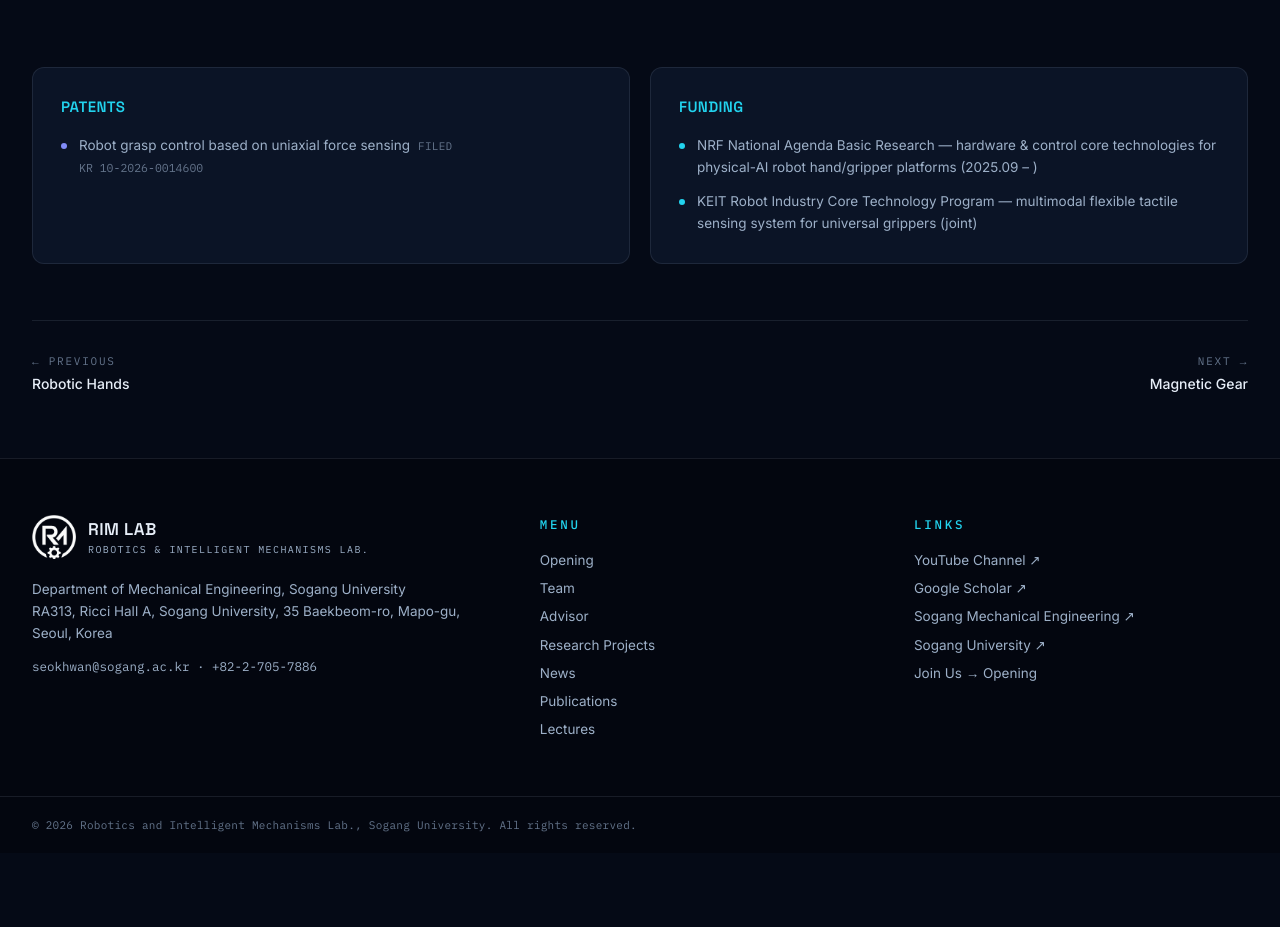
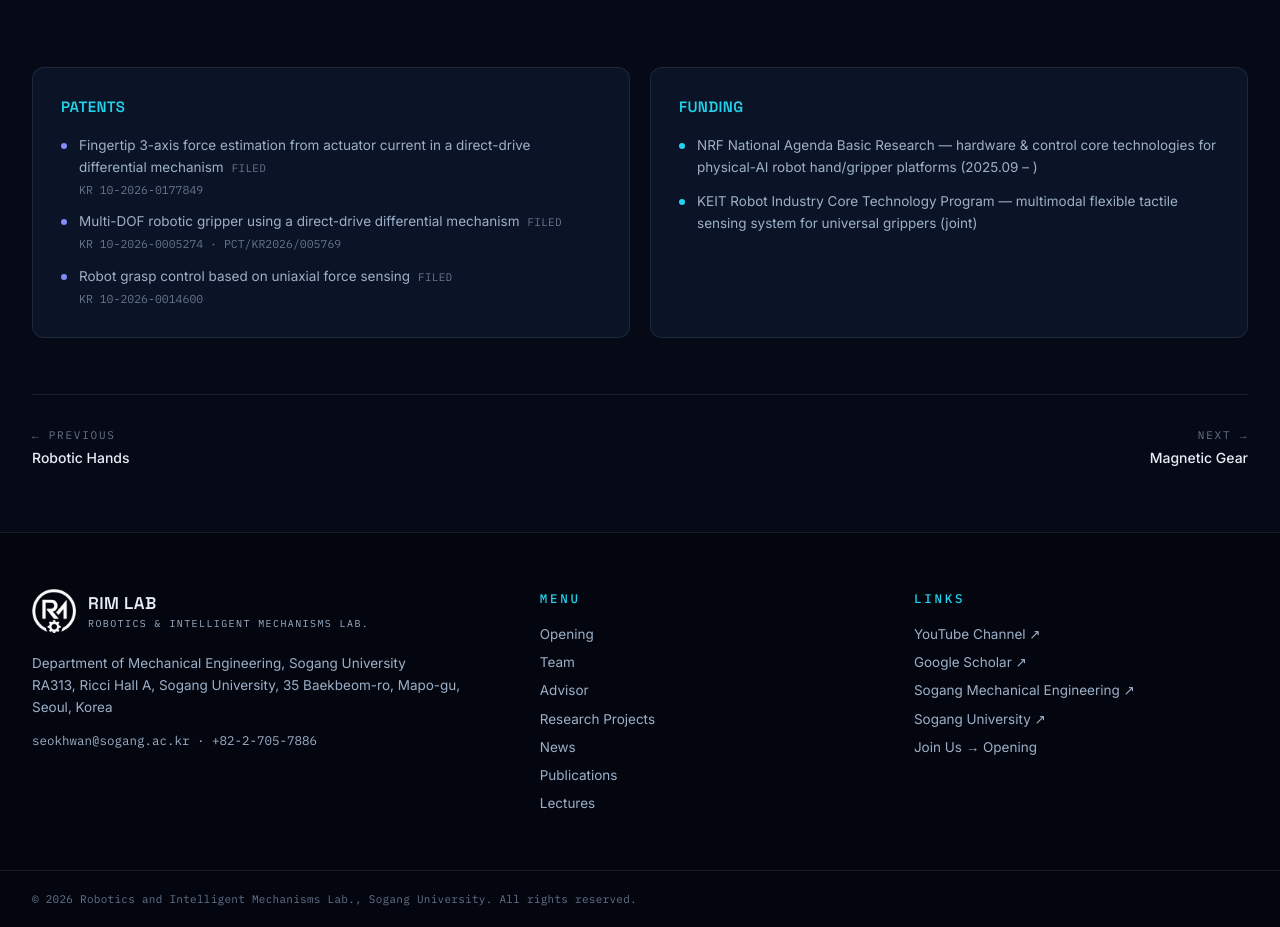
Before and after one commit to Seokhwan89/rim-lab, a Next.js app: page /research/ai-based-multifinger-grasping in a window 1280 px wide. Shown: the part 3084-4011 px from the top of the page. Before the commit the page ends 3937 px from the top, so only its background shows below. Built offline with nearby package versions, Linux system fonts and the light colour scheme.

Commit message:
Research pages: patents can belong to several projects; show DDD gripper and fingertip-force patents on AI Grasping too
Co-Authored-By: Claude Fable 5.1 <noreply@anthropic.com>
Claude-Session: https://claude.ai/code/session_01AA12M2NK4tU1ycPur2ub4T

```diff
--- a/content/patents.ts
+++ b/content/patents.ts
@@ -8,8 +8,8 @@ export type Patent = {
   year: number;
   status: 'registered' | 'filed';
   assignee: string;
-  /** Related research project slug (content/projects.ts) */
-  project?: string;
+  /** Related research project slug(s) (content/projects.ts) — a patent can belong to more than one page */
+  project?: string | string[];
   note?: string;
   /** Public patent-document page (Google Patents) */
   link?: string;
@@ -36,7 +36,7 @@ export const patents: Patent[] = [
     year: 2026,
     status: 'filed',
     assignee: 'Sogang University',
-    project: 'robotic-hands',
+    project: ['robotic-hands', 'ai-based-multifinger-grasping'],
     note: 'Filed 2026.09.17',
   },
   {
@@ -46,7 +46,7 @@ export const patents: Patent[] = [
     year: 2026,
     status: 'filed',
     assignee: 'Sogang University',
-    project: 'robotic-hands',
+    project: ['robotic-hands', 'ai-based-multifinger-grasping'],
   },
   {
     title: 'Quasi-direct-drive robot hand actuation with a nonlinear elastic mechanism and its control',
@@ -224,4 +224,5 @@ export const patents: Patent[] = [
   },
 ];
 
-export const patentsByProject = (slug: string) => patents.filter((p) => p.project === slug);
+export const patentsByProject = (slug: string) =>
+  patents.filter((p) => (Array.isArray(p.project) ? p.project.includes(slug) : p.project === slug));
```
Also changed, not shown: 1 other file (tests, documents, lock files or other folders).
